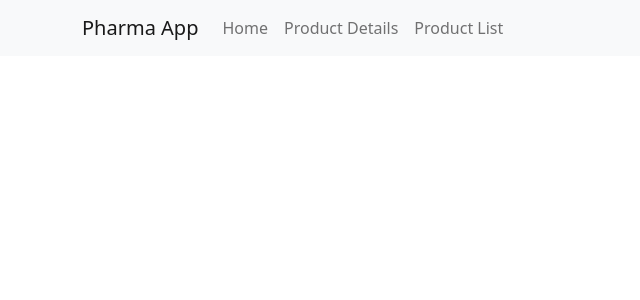
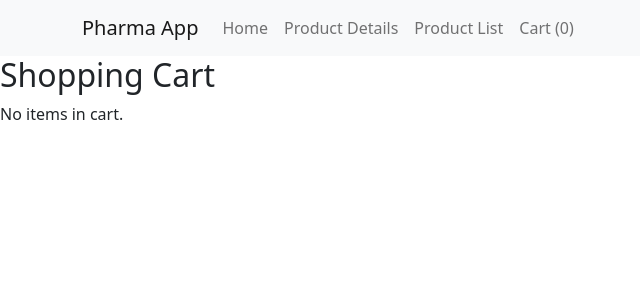
Before and after one commit to poojakulkarniWai/PharmaApplication, a React (Create React App) app: page /cart in a window 1280 px wide. Shown: the top 300 px of the page, without its empty margins (0-640 px from the left). Built offline with nearby package versions, Linux system fonts and the light colour scheme; a small style sheet from the web is missing.

Commit message:
Remove from cart functionality added

```diff
--- a/src/AppRouter.js
+++ b/src/AppRouter.js
@@ -3,12 +3,17 @@ import { BrowserRouter as Router, Routes, Route, Link } from 'react-router-dom';
 import HomeComponent from './components/HomeComponent';
 import ProductDetailsComponent from './components/ProductDetailsComponent';
 import ProductList from './components/ProductList';
+import Cart from './components/Cart';
 
 const AppRouter = () => {
   const [cart, setCart] = useState([]);
 
   const addToCart = (product) => {
     setCart([...cart, product]);
+  };
+
+  const removeFromCart = (productId) => {
+    setCart(cart.filter(product => product.id !== productId));
   };
 
   return (
@@ -31,6 +36,9 @@ const AppRouter = () => {
                 <li className="nav-item">
                   <Link className="nav-link" to="/product-list">Product List</Link>
                 </li>
+                <li className="nav-item">
+                  <Link className="nav-link" to="/cart">Cart ({cart.length})</Link>
+                </li>
               </ul>
             </div>
           </div>
@@ -39,6 +47,7 @@ const AppRouter = () => {
           <Route path="/" element={<HomeComponent />} />
           <Route path="/product-details/*" element={<ProductDetailsComponent />} />
           <Route path="/product-list/*" element={<ProductList addToCart={addToCart} />} />
+          <Route path="/cart" element={<Cart cart={cart} removeFromCart={removeFromCart} />} />
         </Routes>
       </div>
     </Router>
--- a/src/components/Cart.js
+++ b/src/components/Cart.js
@@ -1,31 +1,21 @@
-// src/components/Cart.js
-import React, { useEffect, useState } from 'react';
+import React from 'react';
 
-const Cart = () => {
-  const [cart, setCart] = useState([]);
-
-  useEffect(() => {
-    const storedCart = JSON.parse(localStorage.getItem('cart')) || [];
-    setCart(storedCart);
-  }, []);
-
-  const removeFromCart = (product) => {
-    const updatedCart = cart.filter(item => item.id !== product.id);
-    setCart(updatedCart);
-    localStorage.setItem('cart', JSON.stringify(updatedCart));
-  };
-
+const Cart = ({ cart, removeFromCart }) => {
   return (
     <div>
-      <h2>Cart</h2>
-      <ul>
-        {cart.map(product => (
-          <li key={product.id}>
-            {product.name} - ${product.price}
-            <button onClick={() => removeFromCart(product)}>Remove</button>
-          </li>
-        ))}
-      </ul>
+      <h2>Shopping Cart</h2>
+      {cart.length === 0 ? (
+        <p>No items in cart.</p>
+      ) : (
+        <ul>
+          {cart.map((item, index) => (
+            <li key={index}>
+              {item.name} - ${item.price}
+              <button onClick={() => removeFromCart(item.id)}>Remove</button>
+            </li>
+          ))}
+        </ul>
+      )}
     </div>
   );
 };
```
